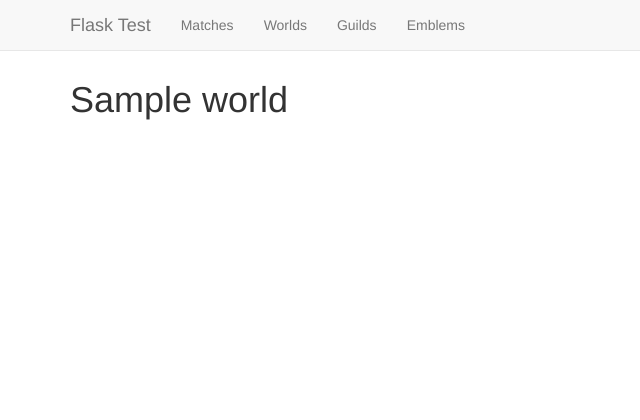
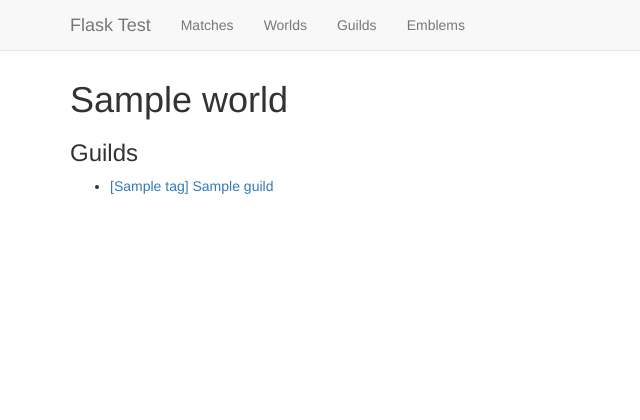
Before and after one commit to 5290charlie/gw2, a Flask app: template app/templates/worlds.html in a window 1280 px wide. Shown: the top 420 px of the page, without its empty margins (0-640 px from the left). Run offline with Flask 2, Linux system fonts and the light colour scheme; the template is opened without the code that fills it: most values are stand-ins (such as "Sample title", 1, 10 or a date in 2020); parts of the project's set-up code (start-up, migrations or seed data) failed here and were passed over; some libraries are stand-ins or nearby versions.

Commit message:
World page now shows guilds last associated with that world

```diff
--- a/app/templates/worlds.html
+++ b/app/templates/worlds.html
@@ -2,6 +2,15 @@
 {% block content %}
     {% if world %}
         <h1>{{ world.name }}</h1>
+
+        <h3>Guilds</h3>
+        <ul>
+            {% for guild in world.get_guilds() %}
+                <li>
+                    <a href="{{ url_for('guilds', guild_id=guild.id) }}">{% include "partials/guild_name.html" %}</a>
+                </li>
+            {% endfor %}
+        </ul>
     {% elif worlds %}
         <ul>
             {% for world in worlds %}
```
